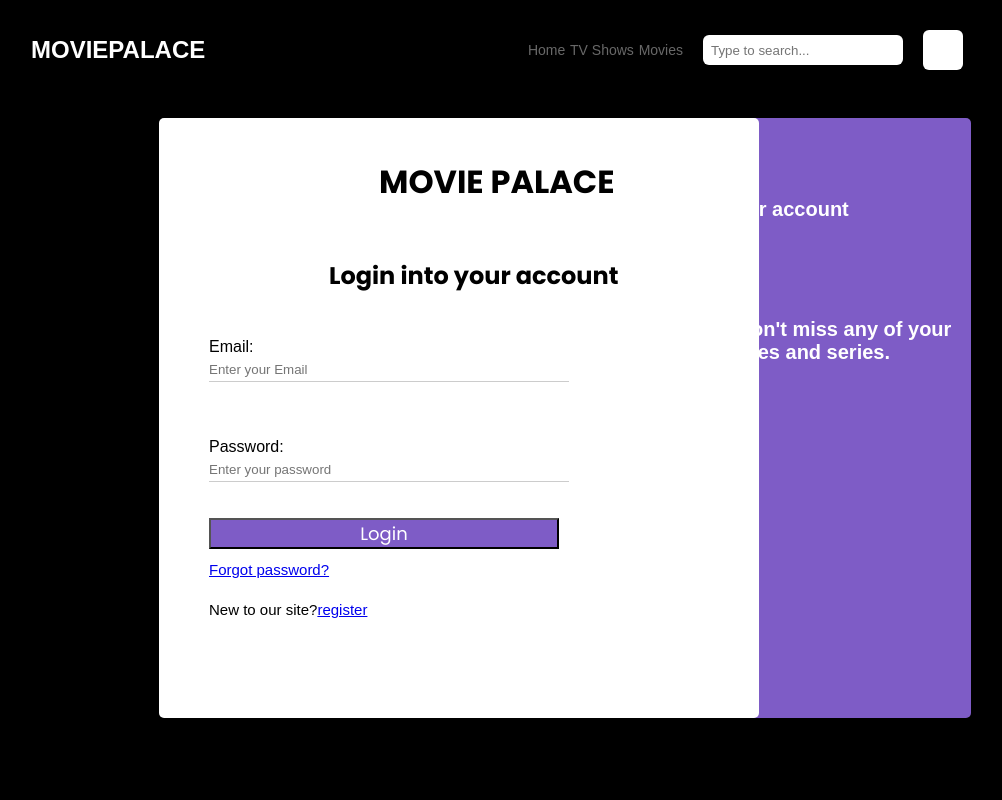
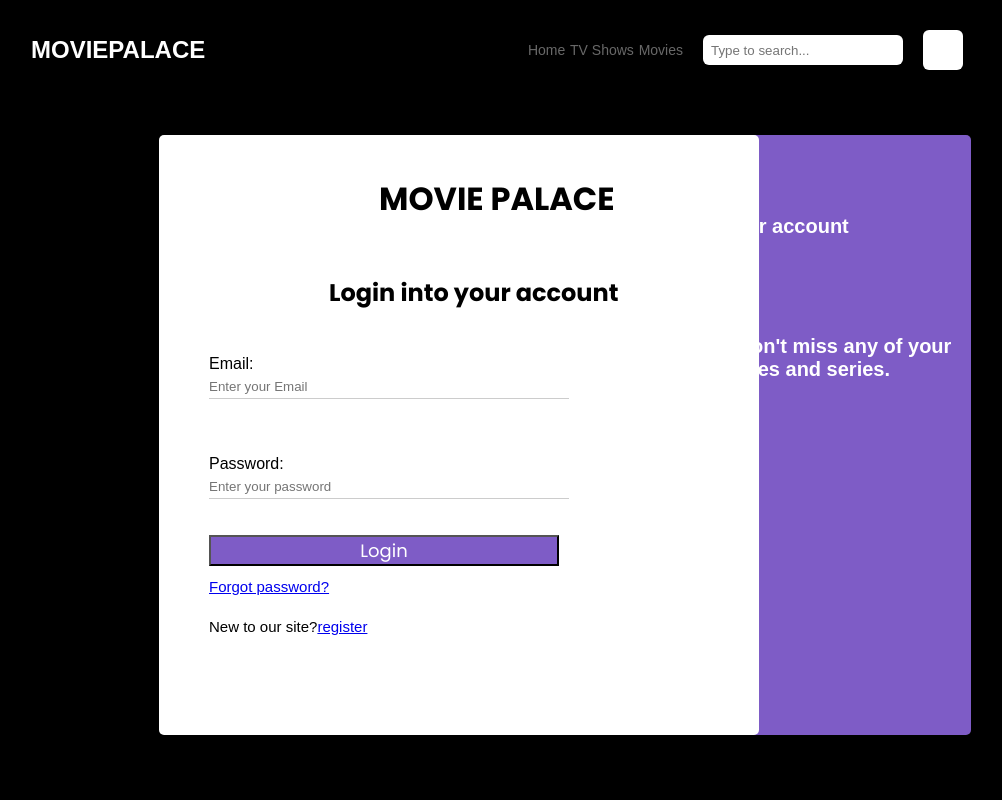
Before and after one commit to EightMinotaur56/MoviePalace, a React (Create React App) app: page /login in a window 1280 px wide. Shown: the top 800 px of the page, without its empty margins (53-1055 px from the left). Built offline with nearby package versions, Linux system fonts and the light colour scheme.

Commit message:
Login css adjustment
Adjusted the Login css file

```diff
--- a/src/Pages/login.css
+++ b/src/Pages/login.css
@@ -14,7 +14,7 @@
     width: 400px;
     height: 600px;
     position: absolute;
-    top: 48%;
+    top: 50%;
     transform: translateY(-50%);
     color: white;
     right: 20%;
@@ -33,7 +33,7 @@
     width: 600px;
     height: 600px;
     position: absolute;
-    top: 48%;
+    top: 50%;
     left: 40%;
     transform: translate(-50%, -50%);
     color: black;
```
